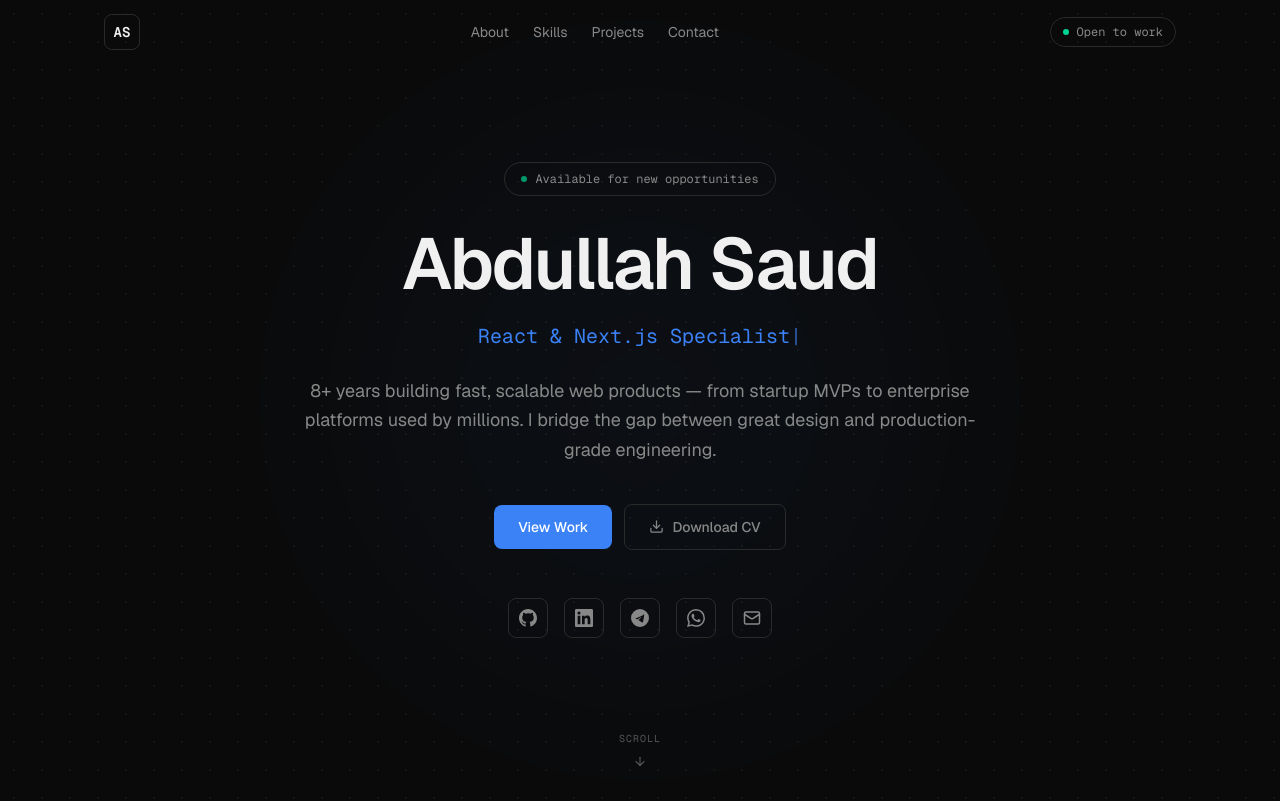
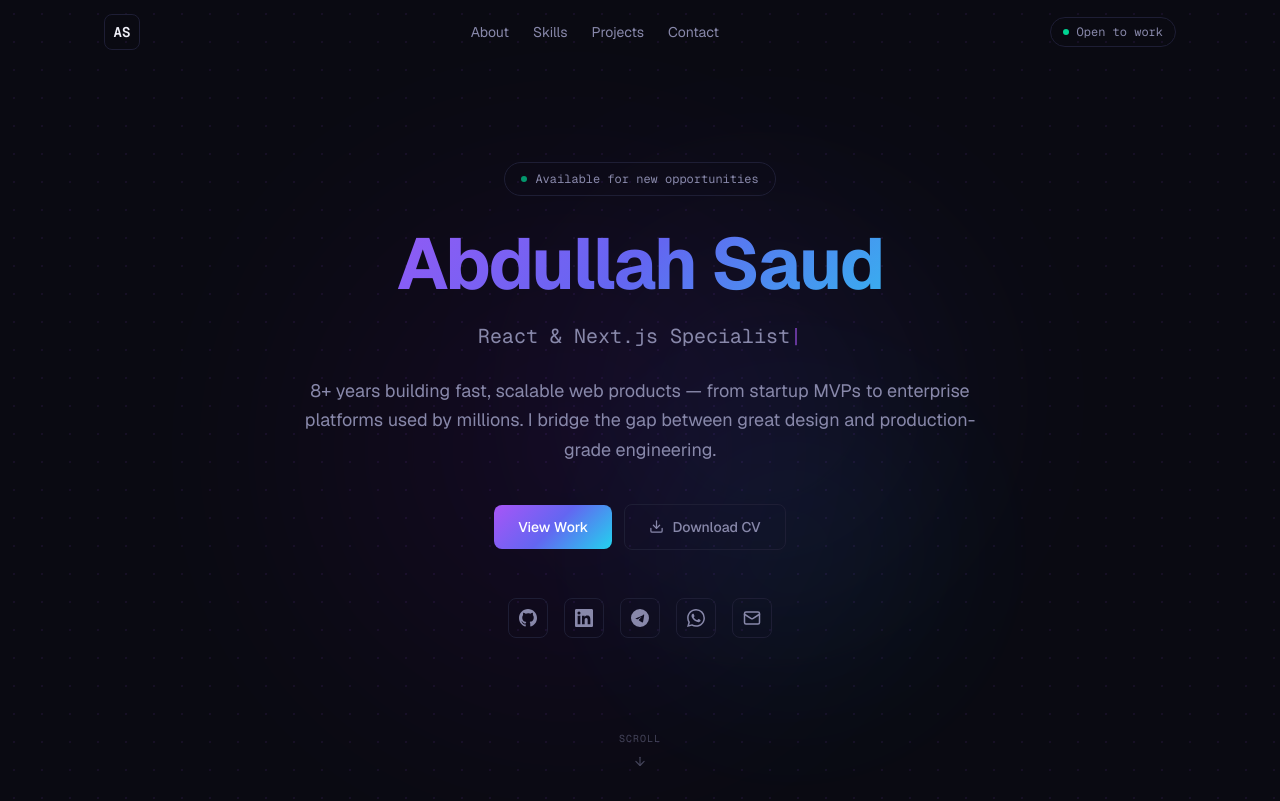
Before and after one commit to abdullah727/portfolio, a Next.js app: page / in a window 1280 px wide. Shown: the top 801 px of the page. Built offline with nearby package versions, Linux system fonts and the light colour scheme.

Commit message:
Update styles for improved UI: enhance color variables, add gradient utilities, and update component backgrounds

```diff
--- a/src/app/globals.css
+++ b/src/app/globals.css
@@ -1,17 +1,20 @@
 @import "tailwindcss";
 
 :root {
-  --bg: #0a0a0a;
-  --surface: #111111;
-  --surface-2: #1a1a1a;
-  --border: #2a2a2a;
-  --border-hover: #3a3a3a;
-  --text: #f0f0f0;
-  --text-muted: #888888;
-  --text-dim: #555555;
-  --accent: #3b82f6;
-  --accent-dim: rgba(59, 130, 246, 0.12);
-  --accent-glow: rgba(59, 130, 246, 0.25);
+  --bg: #0a0a12;
+  --surface: #0f0f1c;
+  --surface-2: #16162a;
+  --border: #1e1e35;
+  --border-hover: #2e2e50;
+  --text: #f0f0f8;
+  --text-muted: #8888aa;
+  --text-dim: #44445a;
+  --accent: #a855f7;
+  --accent-secondary: #6366f1;
+  --accent-tertiary: #22d3ee;
+  --accent-dim: rgba(168, 85, 247, 0.12);
+  --accent-glow: rgba(168, 85, 247, 0.25);
+  --gradient: linear-gradient(135deg, #a855f7, #6366f1, #22d3ee);
 }
 
 @theme inline {
@@ -24,8 +27,6 @@
   --color-text-muted: var(--text-muted);
   --color-text-dim: var(--text-dim);
   --color-accent: var(--accent);
-  --color-accent-dim: var(--accent-dim);
-  --color-accent-glow: var(--accent-glow);
   --font-sans: var(--font-geist-sans);
   --font-mono: var(--font-geist-mono);
 }
@@ -47,9 +48,40 @@ body {
   overflow-x: hidden;
 }
 
+/* Gradient text utility */
+.gradient-text {
+  background: var(--gradient);
+  -webkit-background-clip: text;
+  -webkit-text-fill-color: transparent;
+  background-clip: text;
+}
+
+/* Gradient border card */
+.gradient-border {
+  position: relative;
+}
+.gradient-border::before {
+  content: "";
+  position: absolute;
+  inset: 0;
+  border-radius: inherit;
+  padding: 1px;
+  background: var(--gradient);
+  -webkit-mask: linear-gradient(#fff 0 0) content-box, linear-gradient(#fff 0 0);
+  mask: linear-gradient(#fff 0 0) content-box, linear-gradient(#fff 0 0);
+  -webkit-mask-composite: xor;
+  mask-composite: exclude;
+  opacity: 0;
+  transition: opacity 0.3s;
+  pointer-events: none;
+}
+.gradient-border:hover::before {
+  opacity: 1;
+}
+
 /* Dot grid background pattern */
 .dot-grid {
-  background-image: radial-gradient(circle, rgba(255,255,255,0.04) 1px, transparent 1px);
+  background-image: radial-gradient(circle, rgba(168,85,247,0.08) 1px, transparent 1px);
   background-size: 28px 28px;
 }
 
--- a/src/components/sections/Hero.tsx
+++ b/src/components/sections/Hero.tsx
@@ -49,12 +49,11 @@ export function Hero() {
       id="hero"
       className="relative min-h-screen flex flex-col items-center justify-center px-5 md:px-10 dot-grid overflow-hidden"
     >
-      {/* Radial glow */}
-      <div
-        aria-hidden
-        className="pointer-events-none absolute inset-0 flex items-center justify-center"
-      >
-        <div className="w-[600px] h-[600px] rounded-full bg-[var(--accent)] opacity-[0.04] blur-[120px]" />
+      {/* Colorful background blobs */}
+      <div aria-hidden className="pointer-events-none absolute inset-0 overflow-hidden">
+        <div className="absolute top-1/4 left-1/4 w-[500px] h-[500px] rounded-full bg-purple-600 opacity-[0.06] blur-[120px]" />
+        <div className="absolute bottom-1/4 right-1/4 w-[400px] h-[400px] rounded-full bg-indigo-500 opacity-[0.06] blur-[100px]" />
+        <div className="absolute top-1/2 left-1/2 w-[300px] h-[300px] rounded-full bg-cyan-400 opacity-[0.04] blur-[80px]" />
       </div>
 
       <motion.div
@@ -71,10 +70,10 @@ export function Hero() {
           </span>
         </motion.div>
 
-        {/* Name */}
+        {/* Name with gradient */}
         <motion.h1
           variants={item}
-          className="text-5xl sm:text-6xl md:text-7xl font-semibold tracking-tight text-[var(--text)] mb-5"
+          className="gradient-text text-5xl sm:text-6xl md:text-7xl font-bold tracking-tight mb-5"
         >
           Abdullah Saud
         </motion.h1>
@@ -84,9 +83,9 @@ export function Hero() {
           variants={item}
           className="h-8 flex items-center justify-center mb-6"
         >
-          <span className="font-mono text-lg md:text-xl text-[var(--accent)]">
+          <span className="font-mono text-lg md:text-xl text-[var(--text-muted)]">
             {displayed}
-            <span className="animate-pulse">|</span>
+            <span className="animate-pulse text-[var(--accent)]">|</span>
           </span>
         </motion.div>
 
@@ -108,7 +107,8 @@ export function Hero() {
               e.preventDefault();
               document.querySelector("#projects")?.scrollIntoView({ behavior: "smooth" });
             }}
-            className="px-6 py-3 rounded-lg bg-[var(--accent)] text-white text-sm font-medium hover:bg-blue-400 transition-colors"
+            className="px-6 py-3 rounded-lg text-white text-sm font-medium transition-opacity hover:opacity-90"
+            style={{ background: "var(--gradient)" }}
           >
             View Work
           </a>
--- a/src/components/ui/ProjectCard.tsx
+++ b/src/components/ui/ProjectCard.tsx
@@ -27,10 +27,10 @@ export function ProjectCard({ project, index }: ProjectCardProps) {
       viewport={{ once: true, margin: "-60px" }}
       transition={{ duration: 0.45, delay: index * 0.08, ease: "easeOut" }}
       className={cn(
-        "group flex flex-col rounded-xl overflow-hidden",
+        "gradient-border group flex flex-col rounded-xl overflow-hidden",
         "bg-[var(--surface)] border border-[var(--border)]",
-        "hover:border-[var(--accent)] transition-all duration-300",
-        "hover:shadow-[0_0_24px_var(--accent-dim)]"
+        "transition-all duration-300",
+        "hover:shadow-[0_0_32px_rgba(168,85,247,0.15)]"
       )}
     >
       {/* Image carousel */}
--- a/src/components/ui/SectionHeading.tsx
+++ b/src/components/ui/SectionHeading.tsx
@@ -18,13 +18,16 @@ export function SectionHeading({ label, title, className }: SectionHeadingProps)
       transition={{ duration: 0.5, ease: "easeOut" }}
       className={cn("mb-12", className)}
     >
-      <span className="font-mono text-xs text-[var(--accent)] tracking-widest uppercase mb-3 block">
+      <span className="font-mono text-xs tracking-widest uppercase mb-3 block gradient-text">
         {label}
       </span>
       <h2 className="text-3xl md:text-4xl font-semibold text-[var(--text)] tracking-tight">
         {title}
       </h2>
-      <div className="mt-4 h-px w-12 bg-[var(--accent)]" />
+      <div
+        className="mt-4 h-0.5 w-12 rounded-full"
+        style={{ background: "var(--gradient)" }}
+      />
     </motion.div>
   );
 }
```
